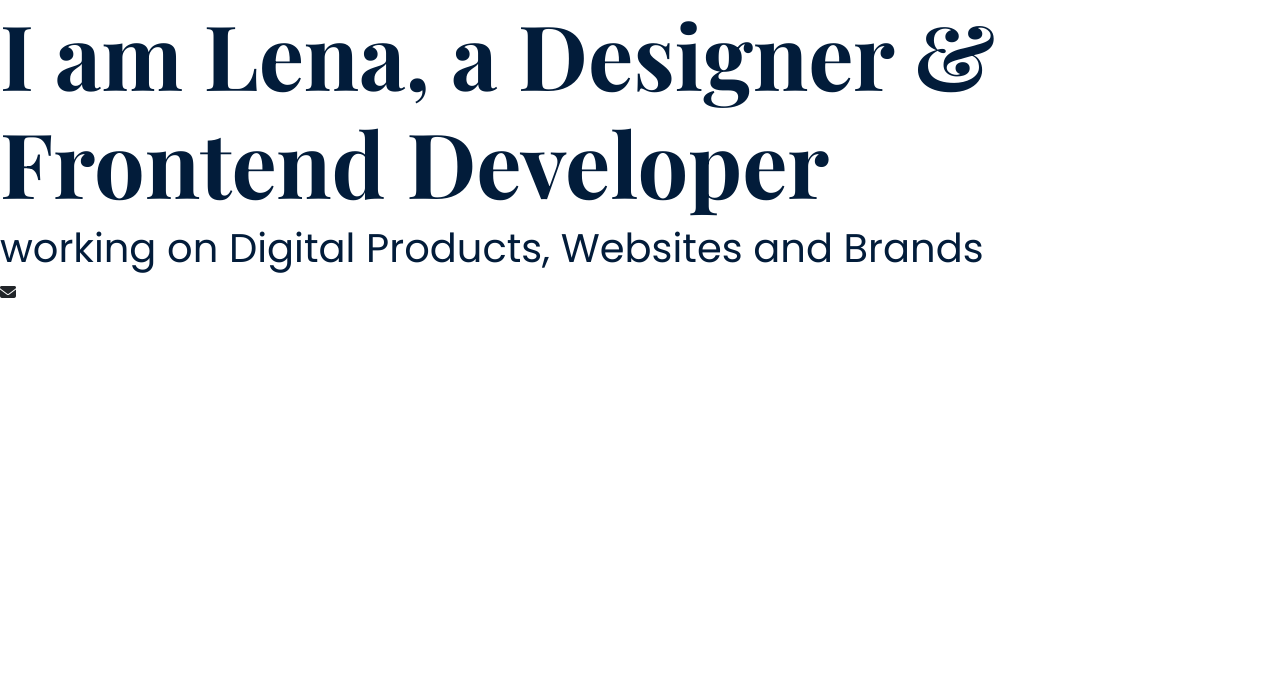
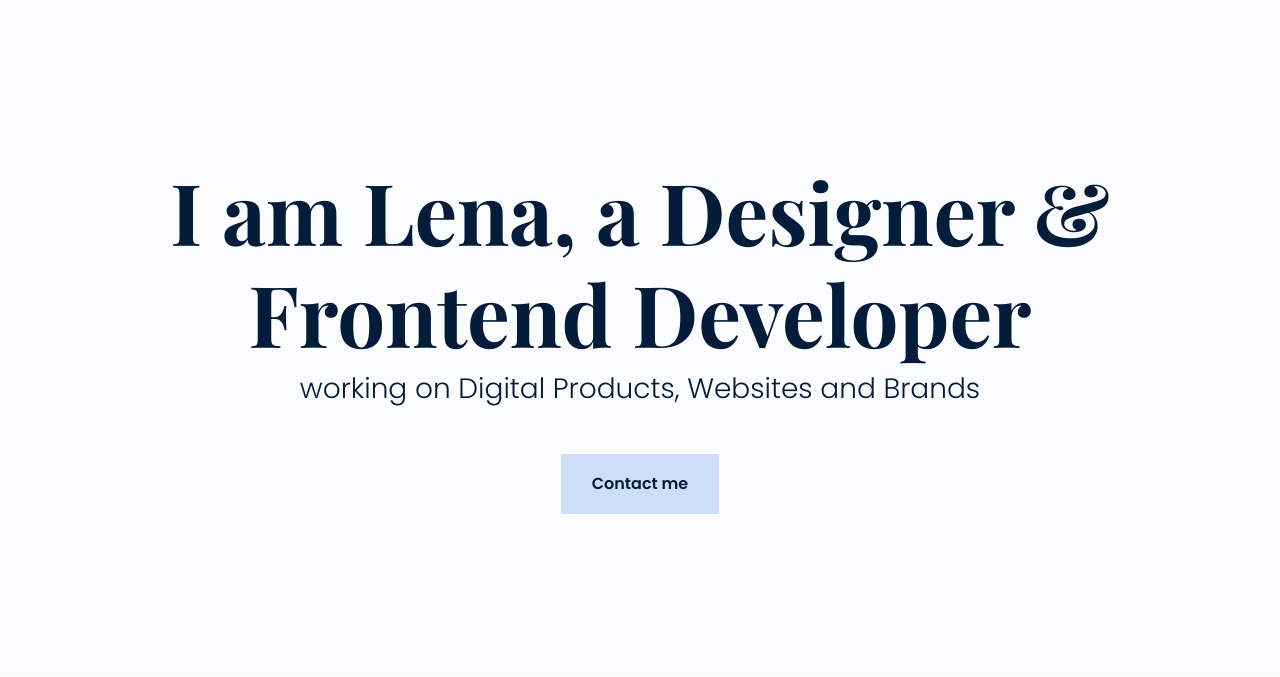
Before and after one commit to leuph/LenaUphoff-Portfolio, a plain HTML site: page index.html in a window 1280 px wide. Drawn offline with nearby package versions, Linux system fonts and the light colour scheme.

Commit message:
Optimized Hero section

```diff
--- a/index.html
+++ b/index.html
@@ -30,8 +30,12 @@
     <title>Document</title>
   </head>
   <body>
-    <h2>I am Lena, a Designer & Frontend Developer</h2>
-    <h3>working on Digital Products, Websites and Brands</h3>
-    <i class="fa-solid fa-envelope"></i>
+    <div class="hero">
+      <h2>I am Lena, a Designer & Frontend Developer</h2>
+      <h3 class="mb-5">working on Digital Products, Websites and Brands</h3>
+      <div>
+        <a href="#" class="btn btn-branding">Contact me</a>
+      </div>
+    </div>
   </body>
 </html>
--- a/styles/portfolio.css
+++ b/styles/portfolio.css
@@ -1,16 +1,36 @@
 /*font-family: 'Playfair Display', serif;
 font-family: 'Poppins', sans-serif; */
+
+:root {
+  --branding-color: #cddef8;
+}
 
 h2 {
   font-family: "Playfair Display", serif;
   font-weight: bold;
-  font-size: 90px;
-  color: #021c3a;
+  font-size: 85px;
 }
 
 h3 {
   font-family: "Poppins", sans-serif;
-  font-weight: 400;
-  font-size: 40px;
+  font-weight: 200;
+  font-size: 28px;
+}
+
+.hero {
+  background-color: #fbfcfe;
+  text-align: center;
   color: #021c3a;
+  padding: 160px 20px;
 }
+
+.btn-branding {
+  font-family: "Poppins", sans-serif;
+  font-weight: 600;
+  background: var(--branding-color);
+  border-radius: 2px;
+  color: #021c3a;
+  font-size: 16px;
+  line-height: 28px;
+  padding: 15px 30px;
+}
```
